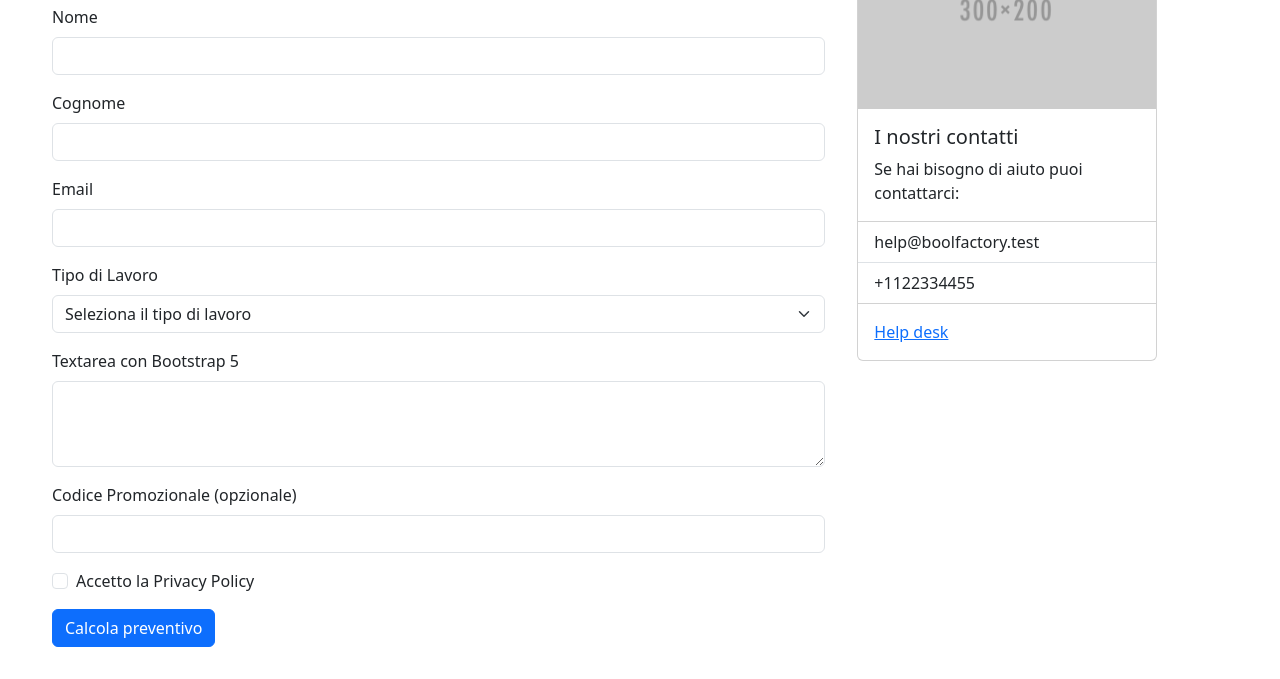
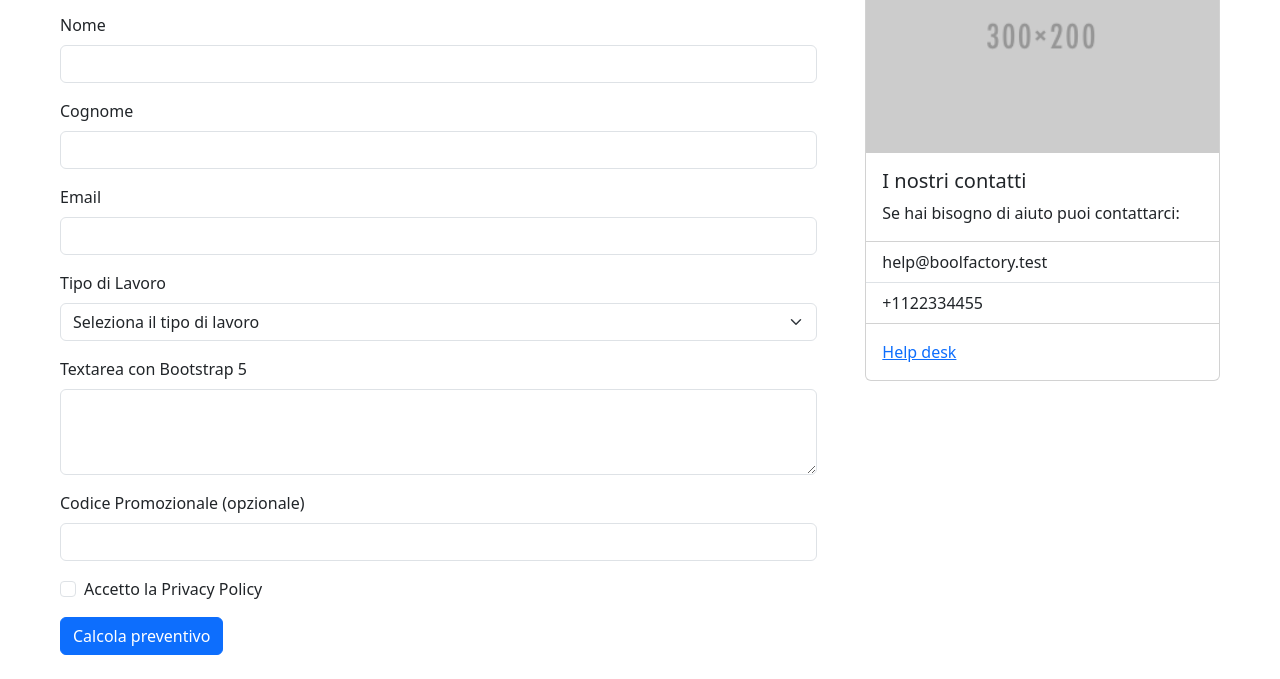
Before and after one commit to claudia13-prog/bootstrap-preventivo, a plain HTML site: page index.html in a window 1280 px wide. Shown: the part 171-850 px from the top of the page. Drawn offline with nearby package versions, Linux system fonts and the light colour scheme.

Commit message:
style: removed the d-flex class from the navbar and removed the fixed width from the second column

```diff
--- a/index.html
+++ b/index.html
@@ -14,7 +14,7 @@
     <!-- Header-->
      <header class="mb-2">
 
-        <nav class="navbar navbar-expand-lg bg-body-tertiary" data-bs-theme="dark">
+        <nav class="navbar navbar-expand-md bg-body-tertiary" data-bs-theme="dark">
             <div class="container-fluid px-sm-5">
 
               <!--Logo-->
@@ -29,7 +29,7 @@
 
 
               <!-- Desktop Menu-->
-              <div class="collapse navbar-collapse d-flex justify-content-end" id="navbarNav">
+              <div class="collapse navbar-collapse justify-content-end" id="navbarNav">
                 <ul class="navbar-nav">
                   <li class="nav-item">
                     <a class="nav-link active" aria-current="page" href="#">Home</a>
@@ -56,7 +56,7 @@
         <div class="row">
 
             <!-- Column 1-->
-            <div class="col-sm-8 p-3">
+            <div class="col-md-8 p-4">
 
 
                 <h1>Richiesta Preventivo</h1>
@@ -106,10 +106,10 @@
             <!-- /Column 1-->
 
             <!-- Column 2-->
-            <div class="col-sm-4 p-3">
+            <div class="col-md-4 p-4">
 
               <!--Card-->
-              <div class="card" style="width: 300px;">
+              <div class="card">
                 <img src="images/300x200.png" class="card-img-top" alt="image">
                 <div class="card-body">
                   <h5 class="card-title">I nostri contatti</h5>
```
